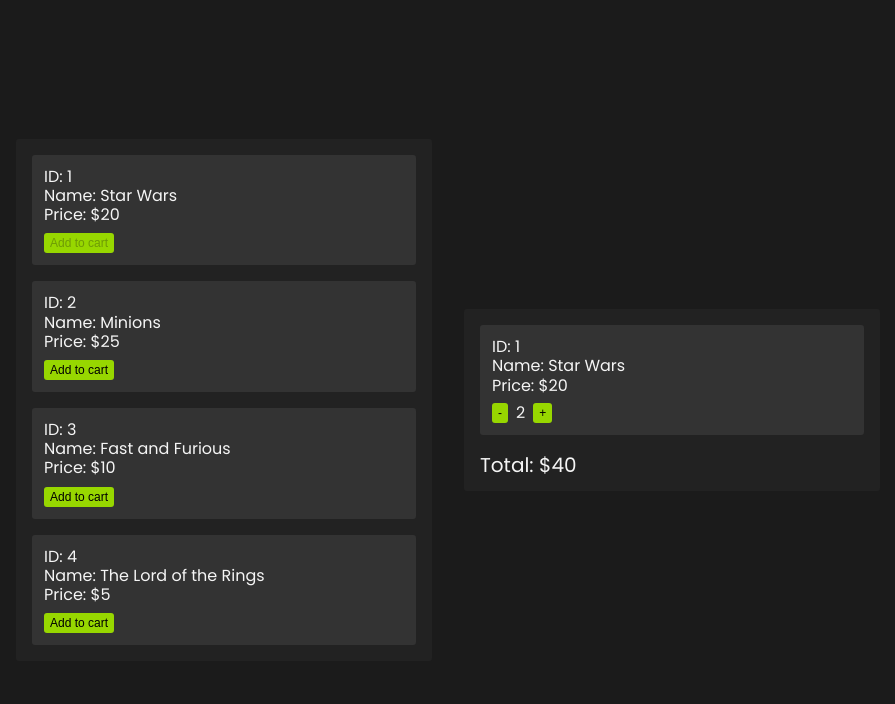
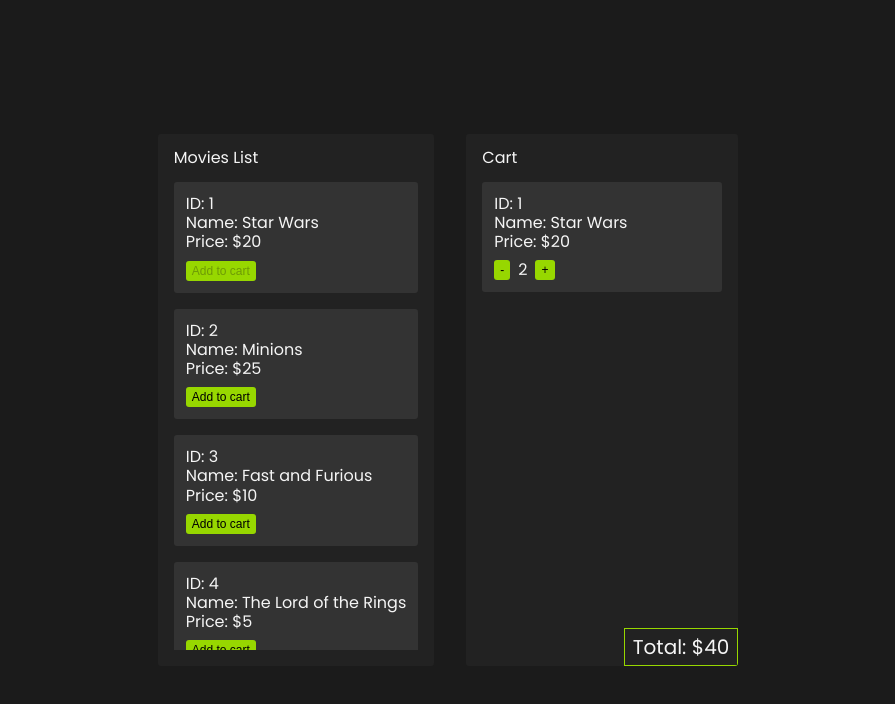
Before and after one commit to mediastream/mediastream-challenge-react, a React (Create React App) app: page /01 in a window 1280 px wide. Shown: the top 704 px of the page, without its empty margins (192-1087 px from the left). Built offline with nearby package versions, Linux system fonts and the light colour scheme.

Commit message:
feat: add rule discount, change component styles

```diff
--- a/src/components/pages/Exercise01/assets/styles.css
+++ b/src/components/pages/Exercise01/assets/styles.css
@@ -2,28 +2,34 @@
   background-color: var(--black);
   color: var(--white);
   height: 100vh;
-  width: 100vw;
+  width: 100%;
   display: flex;
+  flex-direction: column;
   align-items: center;
   justify-content: center;
 }
 
-.movies__list, .movies__cart {
-  width: 24em;
+.movies__list,
+.movies__cart {
+  min-width: 10em;
+  max-width: 100%;
 }
 
 .movies__list {
+  height: 500px;
+  display: flex;
+  flex-direction: column;
+  gap: 1rem;
   background-color: #222222;
   padding: 1em;
-  border-radius: .2em;
-  margin-right: 2em;
+  border-radius: 0.2em;
 }
 
 .movies__list-card {
   background-color: #333333;
   margin-bottom: 1rem;
-  padding: .75em;
-  border-radius: .2em;
+  padding: 0.75em;
+  border-radius: 0.2em;
 }
 
 .movies__list-card:last-child {
@@ -39,25 +45,36 @@
   background-color: var(--ms-green);
   border: none;
   cursor: pointer;
-  font-size: .75em;
-  border-radius: .25em;
-  margin-top: .75em;
-  padding: .25em .5em;
+  font-size: 0.75em;
+  border-radius: 0.25em;
+  margin-top: 0.75em;
+  padding: 0.25em 0.5em;
 }
 
 .movies__cart {
+  display: flex;
+  flex-direction: column;
+  gap: 1rem;
   background-color: #222222;
   padding: 1em;
-  border-radius: .2em;
+  border-radius: 0.2em;
+  overflow-y: hidden;
+  height: 500px;
+  position: relative;
+}
+
+.movies__cart-ul {
+  display: flex;
+  flex-direction: column;
+  height: 100%;
   overflow-y: scroll;
-  max-height: 80vh;
 }
 
 .movies__cart-card {
   background-color: #333333;
   margin-bottom: 1rem;
-  padding: .75em;
-  border-radius: .2em;
+  padding: 0.75em;
+  border-radius: 0.2em;
 }
 
 .movies__cart-card:last-child {
@@ -72,23 +89,47 @@
 .movies__cart-card-quantity {
   display: flex;
   align-items: center;
-  margin-top: .5em;
+  margin-top: 0.5em;
 }
 
 .movies__cart-card span {
-  margin: 0 .5em;
+  margin: 0 0.5em;
 }
 
 .movies__cart-card button {
   background-color: var(--ms-green);
   border: none;
   cursor: pointer;
-  font-size: .75em;
-  border-radius: .25em;
-  padding: .25em .5em;
+  font-size: 0.75em;
+  border-radius: 0.25em;
+  padding: 0.25em 0.5em;
 }
 
 .movies__cart-total {
-  margin-top: 1em;
+  position: absolute;
+  top: 0;
+  right: 0;
+  background-color: #222222;
+  border: 1px solid var(--ms-green);
+  padding: 8px;
   font-size: 1.25em;
 }
+
+@media (min-width: 600px) {
+  .exercise01 {
+    display: flex;
+    flex-direction: row;
+  }
+  .movies__list,
+  .movies__cart {
+    min-width: 15em;
+    max-width: 100%;
+  }
+  .movies__list {
+    margin-right: 2em;
+  }
+  .movies__cart-total {
+    top: auto;
+    bottom: 0;
+  }
+}
--- a/src/components/pages/Exercise01/components/movie-cart.js
+++ b/src/components/pages/Exercise01/components/movie-cart.js
@@ -1,11 +1,17 @@
 import { useCartContext } from "../providers/cart"
 
 export default function MovieList() {
-    const { cart, decrementQuantity, incrementQuantity, total } = useCartContext()
-
+    const { cart, subtotal, decrementQuantity, incrementQuantity, total } = useCartContext()
+    //TODO: Create empty cart message
     return (
         <div className="movies__cart">
-            <ul>
+            <h1>Cart</h1>
+            {
+                cart.length === 0 && <p>Cart is empty</p>
+            }
+            {
+                cart.length > 0 && (
+                    <ul className="movies__cart-ul">
                         {cart.map((item, index) => (
                             <li key={`${index}-${item.id}`} className="movies__cart-card">
                                 <ul>
@@ -33,8 +39,12 @@ export default function MovieList() {
                             </li>
                         ))}
                     </ul>
+                )
+            }
             <div className="movies__cart-total">
-                <p>Total: ${total}</p>
+                {subtotal === 0 && <p>Total: ${total}</p>}
+                {subtotal > 0 && <strike >Total: ${total}</strike>}
+                {subtotal > 0 && <p>Offer: ${subtotal}</p>}
             </div>
         </div>
     )
--- a/src/components/pages/Exercise01/components/movie-list.js
+++ b/src/components/pages/Exercise01/components/movie-list.js
@@ -6,7 +6,8 @@ export default function MovieList() {
 
     return (
         <div className="movies__list">
-            <ul>
+            <h1>Movies List</h1>
+            <ul className="movies__cart-ul">
                 {movies.map(movie => (
                     <li key={movie.id} className="movies__list-card">
                         <ul>
--- a/src/components/pages/Exercise01/providers/cart.js
+++ b/src/components/pages/Exercise01/providers/cart.js
@@ -5,6 +5,7 @@ import {
     useMemo,
     useState,
 } from "react";
+import { getDiscount } from "../utils/get-discount";
 
 
 const CartContext = createContext({
@@ -13,6 +14,7 @@ const CartContext = createContext({
     addToCart: () => { },
     incrementQuantity: () => { },
     decrementQuantity: () => { },
+    subtotal: 2,
     total: 0,
 });
 
@@ -36,6 +38,7 @@ export const CartProvider = ({ children }) => {
         0,
     );
 
+    const subtotal = getDiscount(cart, total);
 
     const addToCart = (movie) => {
         setCart(
@@ -44,6 +47,7 @@ export const CartProvider = ({ children }) => {
                 quantity: 1
             }])
     }
+
     const removeFromCart = (movie) => {
         setCart(cart.filter((item) => item.id !== movie.id))
     }
@@ -63,13 +67,13 @@ export const CartProvider = ({ children }) => {
             setCart(itemsCart);
         }
     }, [setCart]);
-    ;
 
     const contextValue = useMemo(() => ({
         cart,
         setCart,
+        subtotal,
         total,
-    }), [cart, setCart, total]);
+    }), [cart, subtotal, total]);
 
     useEffect(() => {
         localStorage.setItem("cart", JSON.stringify(cart));
--- a/src/components/pages/Exercise01/utils/get-discount.js
+++ b/src/components/pages/Exercise01/utils/get-discount.js
@@ -1,4 +1,4 @@
-export const discountRules = [
+const discountRules = [
     {
         m: [3, 2],
         discount: 0.25
@@ -12,3 +12,24 @@ export const discountRules = [
         discount: 0.1
     }
 ]
+
+export const getDiscount = (cart, total) => {
+    const cartMovies = cart.map((item) => item.id)
+
+    const discount = discountRules.map((rule) => {
+        const ruleMovies = rule.m;
+        let isValid = true;
+        const itemsMatched = [];
+
+        cartMovies.forEach((movie) => {
+            if (!ruleMovies.includes(movie)) {
+                isValid = false;
+            }
+            itemsMatched.push(movie);
+        });
+        return isValid && itemsMatched.length === ruleMovies.length ? rule : null;
+    });
+
+    const hasDiscount = discount.find((item) => item !== null);
+    return hasDiscount ? total - hasDiscount?.discount * total : 0;
+}
```
Also changed, not shown: src/components/pages/Exercise01/index.js (+4 -4 lines). Lines whose indentation alone changed are shown as unchanged.
